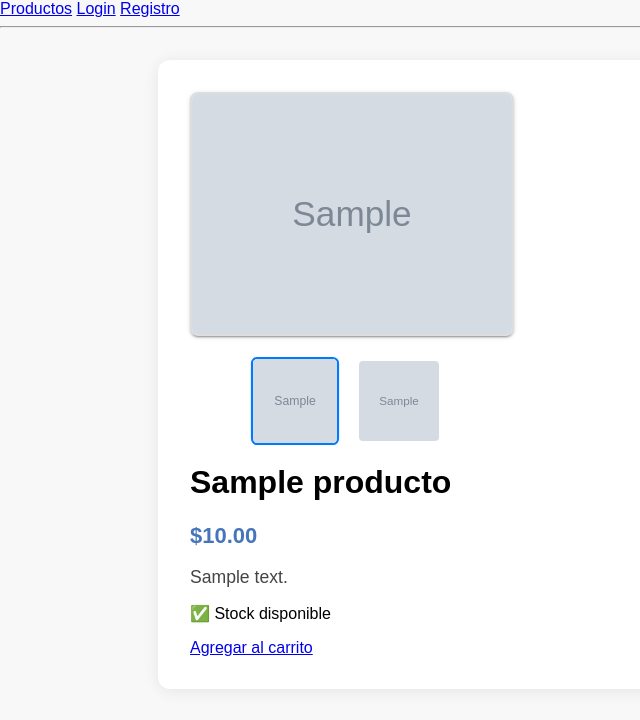
After one commit to SantyCalz/ProyectoEcommerce, a Django app: page /producto/1/ in a window 1280 px wide. The commit adds this page. Shown: the top 720 px of the page, without its empty margins (0-640 px from the left). Run offline with Django 5.2, Linux system fonts and the light colour scheme; tables that the repository leaves empty hold one stand-in row (values such as "Sample post"); grey boxes marked "Sample" are stand-in pictures.

Commit message:
anadi detalle de cada producto con su pagina independiente, y carrusel de fotos  para poder agregar mas de una foto por producto

```diff
--- a/productos/models.py
+++ b/productos/models.py
@@ -1,3 +1,4 @@
+
 from django.db import models
 from django.contrib.auth.models import User
 
@@ -10,16 +11,24 @@ class Categoria(models.Model):
 
 
 class Producto(models.Model):
-    nombre = models.CharField(max_length=100)                            # Nombre del producto
-    descripcion = models.TextField()                                     # Descripción larga
-    precio = models.DecimalField(max_digits=10, decimal_places=2)        # Precio
-    stock = models.PositiveIntegerField(default=0)                       # Cantidad disponible
-    creado = models.DateTimeField(auto_now_add=True)                     # Fecha de creación
-    imagen = models.ImageField(upload_to='productos/', blank=True, null=True)  # Campo de imagen
+    nombre = models.CharField(max_length=100)
+    descripcion = models.TextField()
+    precio = models.DecimalField(max_digits=10, decimal_places=2)
+    stock = models.PositiveIntegerField(default=0)
+    creado = models.DateTimeField(auto_now_add=True)
+    imagen = models.ImageField(upload_to='productos/', blank=True, null=True)
     categoria = models.ForeignKey(Categoria, on_delete=models.CASCADE, related_name="productos", null=True, blank=True)
 
     def __str__(self):
         return self.nombre
+
+
+class ProductoImagen(models.Model):
+    producto = models.ForeignKey(Producto, related_name="imagenes", on_delete=models.CASCADE)
+    imagen = models.ImageField(upload_to="productos/extra/")
+
+    def __str__(self):
+        return f"Imagen de {self.producto.nombre}"
 
 
 class Carrito(models.Model):
@@ -47,11 +56,6 @@ class CarritoProducto(models.Model):
         return f"{self.cantidad} x {self.producto.nombre}"
 
 
-from django.db import models
-from django.contrib.auth.models import User
-
-# ... tus modelos existentes (Producto, Carrito, CarritoProducto, Categoria) ...
-
 class Pedido(models.Model):
     usuario = models.ForeignKey(User, on_delete=models.CASCADE)
     fecha = models.DateTimeField(auto_now_add=True)
@@ -64,7 +68,7 @@ class Pedido(models.Model):
 
 
 class PedidoProducto(models.Model):
-    pedido = models.ForeignKey(Pedido, on_delete=models.CASCADE)
+    pedido = models.ForeignKey('Pedido', on_delete=models.CASCADE)
     producto = models.ForeignKey('Producto', on_delete=models.CASCADE)
     cantidad = models.PositiveIntegerField(default=1)
 
--- /dev/null
+++ b/productos/static/productos/detalle_producto.css
@@ -0,0 +1,128 @@
+/* Estilos para la página de detalle de producto */
+/* Variables globales y estilos base */
+:root {
+  --boxShadow: 0px 3px 1px -2px rgba(0, 0, 0, .2), 0px 2px 2px 0px rgba(0, 0, 0, .14), 0px 1px 5px 0px rgba(0, 0, 0, .12);
+  --fontFamily: 'Montserrat', sans-serif;
+  --colorPrecio: #4675b9;
+  --tamanoPrecio: 22px;
+  --colorNombre: #222;
+  --tamanoNombre: 2.2rem;
+  --radiusCard: 12px;
+  --colorStockBajo: #e67e22;
+  --colorStockOk: #27ae60;
+  --colorStockNo: #c00;
+  --colorBtn: #007bff;
+  --colorBtnHover: #0056b3;
+  --colorFondo: #fff;
+  --colorDescripcion: #444;
+  --boxShadowLight: 0 2px 16px rgba(0,0,0,0.08);
+}
+
+body {
+  font-family: var(--fontFamily);
+  background: #f8f8f8;
+  margin: 0;
+}
+
+.detalle-producto {
+  display: flex;
+  flex-wrap: wrap;
+  gap: 2rem;
+  background: var(--colorFondo);
+  border-radius: var(--radiusCard);
+  box-shadow: var(--boxShadowLight);
+  padding: 2rem;
+  margin: 2rem auto;
+  max-width: 900px;
+}
+
+.galeria {
+  flex: 1 1 320px;
+  display: flex;
+  flex-direction: column;
+  align-items: center;
+}
+
+.imagen-principal {
+  width: 320px;
+  height: 320px;
+  object-fit: contain;
+  border-radius: 8px;
+  box-shadow: var(--boxShadow);
+  margin-bottom: 1rem;
+  background: #f8f8f8;
+}
+
+.miniaturas {
+  display: flex;
+  gap: 0.5rem;
+  margin-top: 0.5rem;
+}
+
+.miniaturas img {
+  width: 60px;
+  height: 60px;
+  object-fit: cover;
+  border-radius: 4px;
+  border: 1px solid #eee;
+  cursor: pointer;
+  transition: border 0.2s;
+}
+.miniaturas img:hover {
+  border: 1.5px solid var(--colorBtn);
+}
+
+.info {
+  flex: 2 1 350px;
+  display: flex;
+  flex-direction: column;
+  gap: 1rem;
+}
+
+.info h1 {
+  font-size: var(--tamanoNombre);
+  margin-bottom: 0.5rem;
+  color: var(--colorNombre);
+}
+
+.precio {
+  font-size: var(--tamanoPrecio);
+  color: var(--colorPrecio);
+  font-weight: bold;
+}
+
+.descripcion {
+  color: var(--colorDescripcion);
+  font-size: 1.1rem;
+  margin-bottom: 1rem;
+}
+
+
+.sin-stock {
+  color: var(--colorStockNo);
+  font-weight: bold;
+}
+.stock-bajo {
+  color: var(--colorStockBajo);
+  font-weight: bold;
+}
+.stock-disponible {
+  color: var(--colorStockOk);
+  font-weight: bold;
+}
+
+.btn-carrito {
+  display: inline-block;
+  background: var(--colorBtn);
+  color: #fff;
+  padding: 0.7rem 1.5rem;
+  border-radius: 6px;
+  text-decoration: none;
+  font-weight: 600;
+  font-size: 1.1rem;
+  transition: background 0.2s;
+  margin-top: 1rem;
+}
+.btn-carrito:hover {
+  background: var(--colorBtnHover);
+}
--- a/productos/static/productos/style.css
+++ b/productos/static/productos/style.css
@@ -200,3 +200,68 @@ form button:hover {
     color: #666;
     pointer-events: none; /* No clickeable */
 }
+
+.detalle-producto {
+    display: flex;
+    gap: 40px;
+    margin-top: 30px;
+}
+
+.galeria {
+    flex: 1;
+}
+
+.imagen-principal {
+    width: 400px;
+    border-radius: 8px;
+    margin-bottom: 10px;
+    box-shadow: 0 2px 6px rgba(0,0,0,0.2);
+}
+
+.miniaturas img {
+    width: 80px;
+    margin-right: 10px;
+    cursor: pointer;
+    border-radius: 5px;
+    border: 1px solid #ddd;
+    transition: transform 0.2s;
+}
+
+.miniaturas img:hover {
+    transform: scale(1.1);
+}
+
+.info {
+    flex: 1;
+}
+
+.info h1 {
+    font-size: 2rem;
+    margin-bottom: 15px;
+}
+
+.precio {
+    font-size: 1.8rem;
+    color: #007bff;
+    margin-bottom: 15px;
+}
+
+.descripcion {
+    font-size: 1rem;
+    margin-bottom: 20px;
+}
+
+.stock-disponible {
+    color: green;
+    font-weight: bold;
+}
+
+.stock-bajo {
+    color: orange;
+    font-weight: bold;
+}
+
+.sin-stock {
+    color: red;
+    font-weight: bold;
+}
--- a/productos/templates/productos/base.html
+++ b/productos/templates/productos/base.html
@@ -6,6 +6,7 @@
     <meta charset="UTF-8">
     <title>E-commerce</title>
     <link rel="stylesheet" href="{% static 'productos/style.css' %}">
+    {% block head %}{% endblock %}
 </head>
 <body>
     <nav>
--- /dev/null
+++ b/productos/templates/productos/detalle_producto.html
@@ -0,0 +1,108 @@
+{% extends 'productos/base.html' %}
+{% load static %}
+
+{% block head %}
+<link rel="stylesheet" href="{% static 'productos/detalle_producto.css' %}">
+<style>
+    .galeria {
+        display: flex;
+        flex-direction: column;
+        align-items: center;
+    }
+
+    .imagen-principal {
+        max-width: 500px;
+        height: auto;
+        margin-bottom: 15px;
+        border: 2px solid #ddd;
+        border-radius: 8px;
+        object-fit: contain;
+    }
+
+    .miniaturas {
+        display: flex;
+        gap: 10px;
+        flex-wrap: wrap;
+        justify-content: center;
+    }
+
+    .miniaturas img {
+        width: 80px;
+        height: 80px;
+        object-fit: cover;
+        border: 2px solid transparent;
+        border-radius: 6px;
+        cursor: pointer;
+        transition: 0.2s;
+    }
+
+    .miniaturas img:hover,
+    .miniaturas img.active {
+        border-color: #007bff;
+        transform: scale(1.05);
+    }
+</style>
+{% endblock %}
+
+{% block content %}
+<div class="detalle-producto container mt-4">
+    <div class="row">
+        <!-- Galería -->
+        <div class="col-md-6 galeria">
+            <!-- Imagen principal -->
+            <img id="imagen-principal"
+                 class="imagen-principal"
+                 src="{% if producto.imagen %}{{ producto.imagen.url }}{% endif %}"
+                 alt="{{ producto.nombre }}">
+
+            <!-- Miniaturas -->
+            <div class="miniaturas">
+                {% if producto.imagen %}
+                    <img src="{{ producto.imagen.url }}"
+                         alt="Principal de {{ producto.nombre }}"
+                         class="miniatura active"
+                         onclick="cambiarImagen(this)">
+                {% endif %}
+
+                {% for img in producto.imagenes.all %}
+                    <img src="{{ img.imagen.url }}"
+                         alt="Extra de {{ producto.nombre }}"
+                         class="miniatura"
+                         onclick="cambiarImagen(this)">
+                {% endfor %}
+            </div>
+        </div>
+
+        <!-- Info del producto -->
+        <div class="col-md-6">
+            <h1>{{ producto.nombre }}</h1>
+            <p class="precio h4 text-success">${{ producto.precio }}</p>
+            <p class="descripcion">{{ producto.descripcion }}</p>
+
+            {% if producto.stock == 0 %}
+                <p class="text-danger">❌ Sin Stock</p>
+            {% elif producto.stock < 10 %}
+                <p class="text-warning">⚠ Quedan solo {{ producto.stock }} unidades</p>
+            {% else %}
+                <p class="text-success">✅ Stock disponible</p>
+            {% endif %}
+
+            <a class="btn btn-primary mt-3" href="{% url 'agregar_al_carrito' producto.id %}">
+                Agregar al carrito
+            </a>
+        </div>
+    </div>
+</div>
+
+<!-- Script para cambiar imagen -->
+<script>
+    function cambiarImagen(elemento) {
+        const imagenPrincipal = document.getElementById("imagen-principal");
+        imagenPrincipal.src = elemento.src;
+
+        // Quitar "active" de todas y asignar a la clickeada
+        document.querySelectorAll(".miniaturas img").forEach(img => img.classList.remove("active"));
+        elemento.classList.add("active");
+    }
+</script>
+{% endblock %}
--- a/productos/urls.py
+++ b/productos/urls.py
@@ -11,6 +11,7 @@ urlpatterns = [
     path('login/', views.login_usuario, name='login_usuario'),
     path('logout/', views.logout_usuario, name='logout_usuario'),
     path('vaciar/', views.vaciar_carrito, name='vaciar_carrito'),
+    path('producto/<int:producto_id>/', views.detalle_producto, name='detalle_producto'),
 
 
 ]
--- a/productos/views.py
+++ b/productos/views.py
@@ -8,6 +8,9 @@ from .forms import RegistroForm
 from .models import Pedido, PedidoProducto
 
 
+def detalle_producto(request, producto_id):
+    producto = get_object_or_404(Producto, id=producto_id)
+    return render(request, 'productos/detalle_producto.html', {'producto': producto})
 
 def lista_productos(request):
     query = request.GET.get('q')  # texto buscador
```
Also changed, not shown: productos/admin.py (+18 -2 lines), productos/templates/productos/lista.html (+18 -6 lines), media/productos/extra/sillagamerecommerce2.jpg (added), media/productos/extra/sillagamerecommerce3.jpg (added), media/productos/extra/sillagamerecommerce4.jpg (added), media/productos/sillagamerecommerce.jpg (added), media/productos/sillagamerecommerce2.jpg (added), media/productos/sillagamerecommerce_R5WYhWh.jpg (added), media/productos/tecladologitechecommerce.jpg (added), productos/migrations/0005_productoimagen.py (added).
